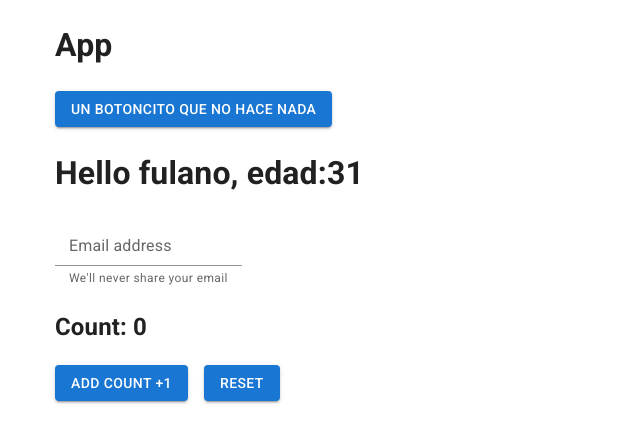
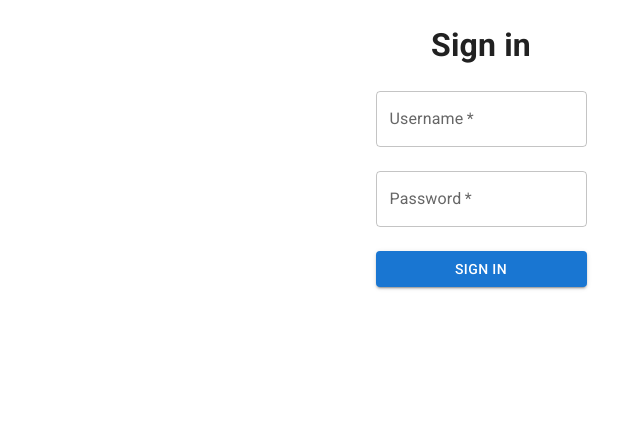
Before and after one commit to gfascetta/trailflix-front, a React (Vite) app: page /login in a window 1280 px wide. Shown: the top 442 px of the page, without its empty margins (159-799 px from the left). Built offline with nearby package versions, Linux system fonts and the light colour scheme.

Commit message:
basic structure form

```diff
--- a/src/App.jsx
+++ b/src/App.jsx
@@ -1,43 +1,15 @@
-//import { Button } from "@mui/material";
-import { useState } from 'react';
 import { Container } from "@mui/material";
-import Button from "@mui/material/Button";
 import { Login } from "./pages/login/components/Login";
 
 
 export default function App(){
 
-  const [count, setCount] = useState(0);
-
-  const logUseState = (fn) => (value) => {
-    console.log('wrapUseState value', value);
-    fn(value);
-  }
-
-  const setCountLog = (value) => {
-    console.log('wrapUseState value', value);
-    setCount(value);
-  }
-
-
-  const edadPorFechaFn = (fafafa) => {
-    const hoy = new Date()
-    const nacimiento = new Date(Date.parse(fafafa))
-    return hoy.getFullYear() - nacimiento.getFullYear();
-  };
-
   return(
     <Container maxWidth="md" sx={{boxshadow:3, pb: 2}}>
-    <h1>App</h1>
-    <Button variant="contained">un botoncito que no hace nada</Button>
-    <Login
-      countValue={count}
-      handleSetCount={setCount}
-      name="fulano"
-      fechaNac="1993-11-30T13:51:50.417-07:00"
-      edadPorFecha={edadPorFechaFn}
-      jrjrjr= "jajajaj"
-    />
+
+      <Login
+        // nombreprops=valor
+      />
     </Container>
   )
 }
--- a/src/pages/login/components/Login.jsx
+++ b/src/pages/login/components/Login.jsx
@@ -1,34 +1,62 @@
 import { useState } from 'react';
 import PropTypes from "prop-types";
 import Button from "@mui/material/Button";
-import { FormControl, InputLabel, Input, FormHelperText,  Stack } from '@mui/material';
+import { FormControl, TextField} from '@mui/material';
 
-export const Login = ({name, edadPorFecha, fechaNac, countValue, handleSetCount, }) => {
+export const Login = ({name, edadPorFecha, fechaNac, countValue, handleSetCount,  }) => {
 
-    const [span, setSpan] = useState("");
 
-    const pasarAMayus = (str) => {
-        setSpan("hola".concat(' ',str).toUpperCase().split("").reverse().join(""));
+    const [value, setValue] = useState("");
+    //const [result, setResult] = useState("");
+
+    function handleSubmit(e) {
+        e.preventDefault();
+        console.log("evento: ", e);
+        console.log("target :", e.target);
+        console.log("primer input: ", e.target[0]); // no me parece piola. si cambio el form va a apuntar a otro componente.
+        console.log("value primer input: ", e.target[0].value);
+
+
+        //setResult("Form has been submitted with with Input: " + value );
+        console.log("SUBMITEADO");
+        // validar los campos. que no esten empty y que la password cumpla requisitos
+        // sino que los marque rojos
+    }
+
+    function handleChange(e) {
+        setValue(e.target.value);
+        //setResult("");
     }
 
     return (
-        <div>
-            <h1>Hello {name}, edad:{edadPorFecha(fechaNac)}</h1>
-            <FormControl>
-                <InputLabel htmlFor="my-input">Email address</InputLabel>
-                <Input
-                    id="my-input"
-                    aria-describedby="my-helper-text"
-                    onChange={(e) => pasarAMayus(e.target.value)}
+        <div style={{ textAlign: "center", margin: "auto" }}>
+            <h1>Sign in</h1>
+            <FormControl component="form" onSubmit={handleSubmit}>
+                {/* textfield puede abstraerse como componente que reciba como props id, label y una fn para el oninput */}
+                <TextField
+                    id="username"
+                    label="Username"
+                    variant="outlined"
+                    required="true"
+                    //onChange={(e) => console.log("username: ", e.target.value)}
+                    onInput={handleChange}
                 />
-                <span>{span}</span>
-                <FormHelperText id="my-helper-text">We'll never share your email</FormHelperText>
+                <br />
+                <TextField
+                    id="password"
+                    label="Password"
+                    variant="outlined"
+                    required="true"
+                    //onChange={(e) => console.log("password: ", e.target.value)}
+                    onInput={handleChange}
+                    // error="true"
+                />
+                <br />
+                <Button type="submit" variant="contained">Sign in</Button>
             </FormControl>
-            <h2>Count: {countValue}</h2>
-            <Stack spacing={2} direction="row">
-                <Button variant="contained" onClick={() => handleSetCount(countValue+1)}>Add count +1</Button>
-                <Button variant="contained" onClick={() => handleSetCount(0)}>reset</Button>
-            </Stack>
+            {/* <div>
+                <h4>{result}</h4>
+            </div>  */}
         </div>
 
     );
```
